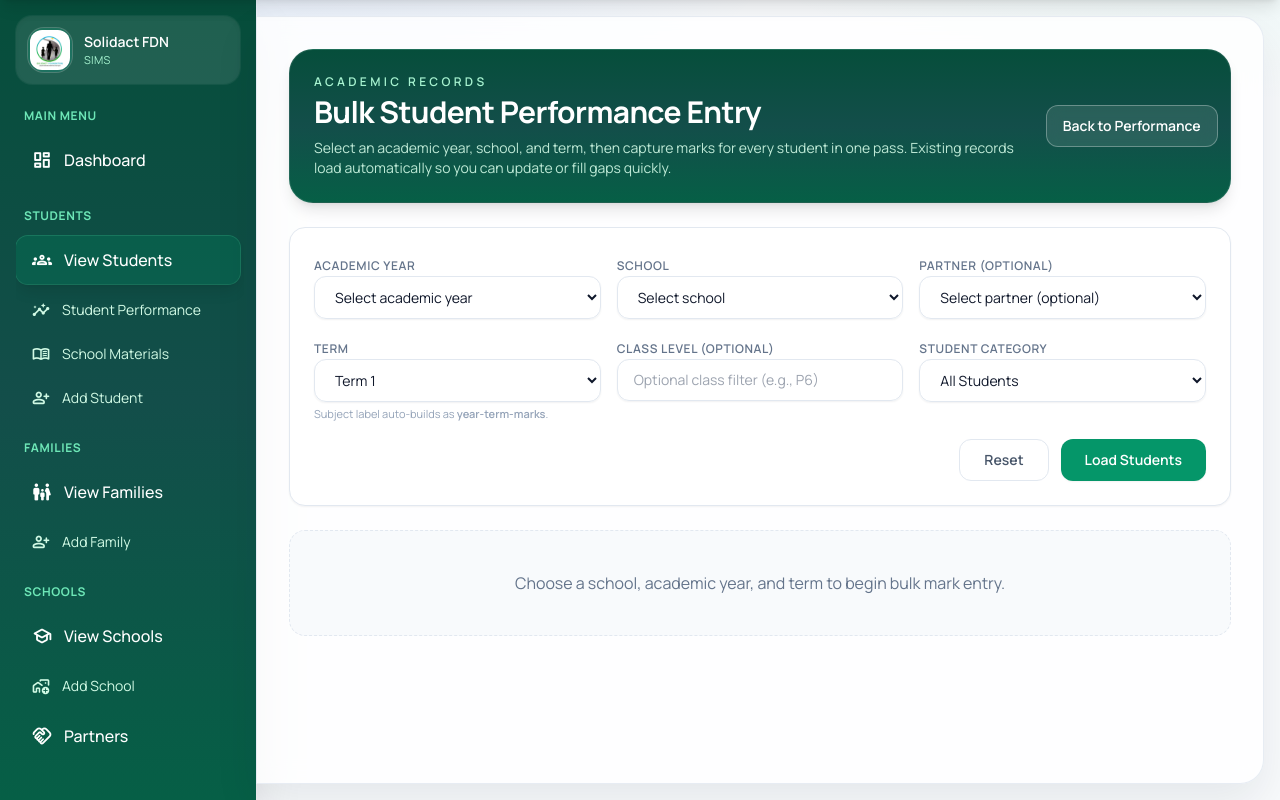
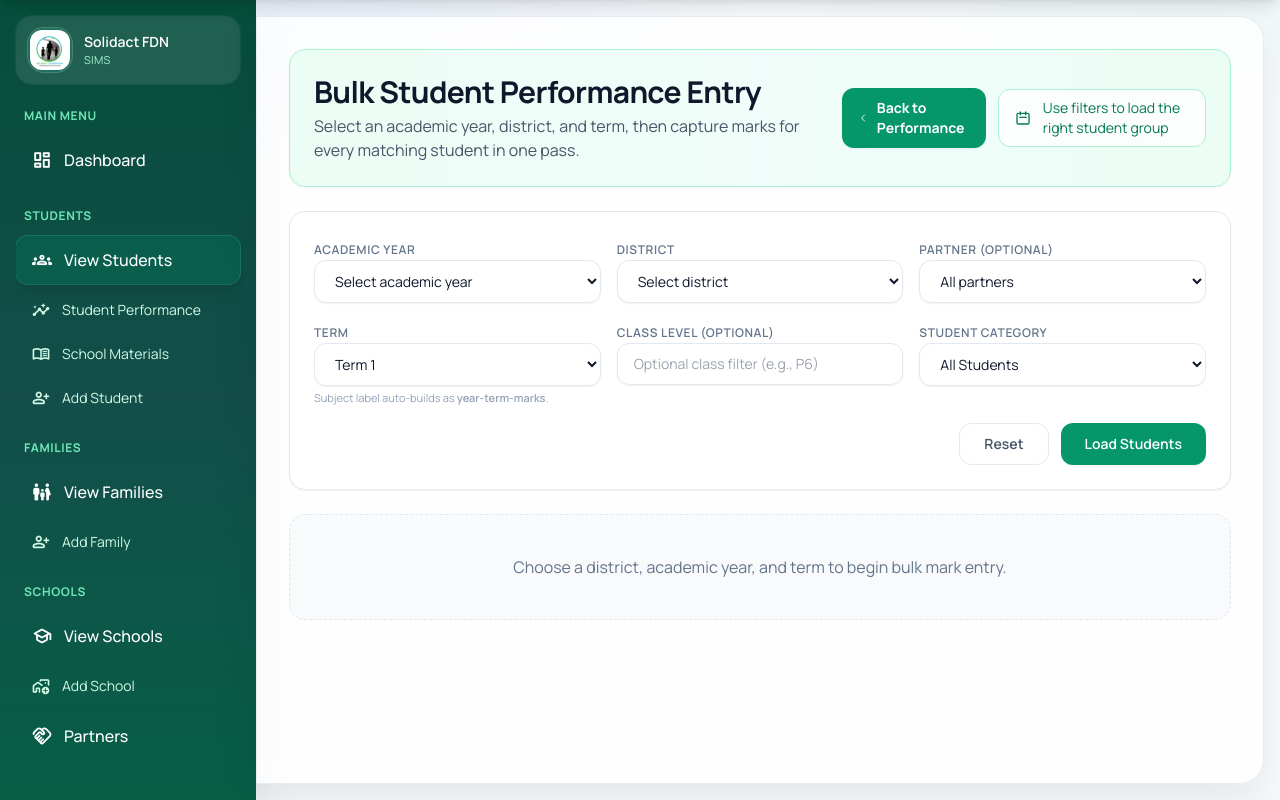
Before and after one commit to niyirerayannick/ssms, a Django app: page /students/performance/bulk-entry/ in a window 1280 px wide. Shown: the part 81-881 px from the top of the page. Run offline with Django 5.2, Linux system fonts and the light colour scheme; the visitor is signed in with stand-in values (Sample User, id 1); data that the repository does not hold is empty; parts of the project's set-up code (start-up, migrations or seed data) failed here and were passed over; some libraries are stand-ins or nearby versions.

Commit message:
feat(students): update bulk performance entry to filter by district instead of school

```diff
--- a/students/forms.py
+++ b/students/forms.py
@@ -424,10 +424,10 @@ class BulkPerformanceFilterForm(forms.Form):
             'class': 'w-full px-4 py-2.5 border border-slate-200 rounded-xl focus:ring-2 focus:ring-emerald-500/20 focus:border-emerald-500 bg-white/80 text-sm'
         })
     )
-    school = forms.ModelChoiceField(
-        queryset=School.objects.none(),
-        required=False,
-        empty_label="Select school",
+    district = forms.ModelChoiceField(
+        queryset=District.objects.none(),
+        required=True,
+        empty_label="Select district",
         widget=forms.Select(attrs={
             'class': 'w-full px-4 py-2.5 border border-slate-200 rounded-xl focus:ring-2 focus:ring-emerald-500/20 focus:border-emerald-500 bg-white/80 text-sm'
         })
@@ -456,7 +456,7 @@ class BulkPerformanceFilterForm(forms.Form):
     partner = forms.ModelChoiceField(
         queryset=Partner.objects.none(),
         required=False,
-        empty_label="Select partner (optional)",
+        empty_label="All partners",
         widget=forms.Select(attrs={
             'class': 'w-full px-4 py-2.5 border border-slate-200 rounded-xl focus:ring-2 focus:ring-emerald-500/20 focus:border-emerald-500 bg-white/80 text-sm'
         })
@@ -464,20 +464,14 @@ class BulkPerformanceFilterForm(forms.Form):
 
     def __init__(self, *args, **kwargs):
         super().__init__(*args, **kwargs)
-        schools = School.objects.order_by('name')
+        districts = District.objects.order_by('name')
         partners = Partner.objects.order_by('name')
-        self.fields['school'].queryset = schools
+        self.fields['district'].queryset = districts
         self.fields['partner'].queryset = partners
         apply_default_academic_year_field(self, 'academic_year')
 
     def clean(self):
-        cleaned = super().clean()
-        partner = cleaned.get('partner')
-        school = cleaned.get('school')
-        # If no partner is selected, school must be provided
-        if not partner and not school:
-            raise forms.ValidationError('Select a school or choose a partner.')
-        return cleaned
+        return super().clean()
 
 
 class BulkStudentMarkForm(forms.Form):
--- a/students/views.py
+++ b/students/views.py
@@ -1332,7 +1332,7 @@ def student_report_cards(request, pk):
 @login_required
 @permission_required('students.add_studentmark', raise_exception=True)
 def student_performance_bulk_entry(request):
-    """Bulk capture student marks filtered by school, year, and term."""
+    """Bulk capture student marks filtered by district, year, and term."""
 
     data_source = request.POST if request.method == 'POST' else request.GET
     filter_form = BulkPerformanceFilterForm(data_source or None)
@@ -1342,7 +1342,7 @@ def student_performance_bulk_entry(request):
     students_loaded = False
     table_rows = []
     selected_filters = {}
-    selected_school = None
+    selected_district = None
     selected_year = None
     term_display = None
     subject_label = None
@@ -1358,7 +1358,7 @@ def student_performance_bulk_entry(request):
     if filter_form.is_valid():
         students_loaded = True
         academic_year = filter_form.cleaned_data['academic_year']
-        school = filter_form.cleaned_data.get('school')
+        district = filter_form.cleaned_data['district']
         partner = filter_form.cleaned_data.get('partner')
         term = filter_form.cleaned_data['term']
         term_slug = term.lower().replace(' ', '')
@@ -1366,7 +1366,7 @@ def student_performance_bulk_entry(request):
         category = filter_form.cleaned_data['category']
         class_level = filter_form.cleaned_data.get('class_level', '').strip()
 
-        selected_school = school
+        selected_district = district
         selected_partner = partner
         selected_year = academic_year
         term_display = term
@@ -1374,19 +1374,19 @@ def student_performance_bulk_entry(request):
         class_label = class_level or None
         category_label = dict(filter_form.fields['category'].choices).get(category, category)
 
-        # If a partner is selected, load students associated with that partner.
+        student_qs = (
+            Student.objects.filter(is_active=True)
+            .select_related('school', 'partner', 'family__district')
+            .filter(
+                Q(family__district=district) |
+                Q(partner__district=district) |
+                Q(school__district=district)
+            )
+            .order_by('first_name', 'last_name')
+            .distinct()
+        )
         if partner:
-            student_qs = (
-                Student.objects.filter(is_active=True, partner=partner)
-                .select_related('school', 'partner')
-                .order_by('first_name', 'last_name')
-            )
-        else:
-            student_qs = (
-                Student.objects.filter(is_active=True, school=school)
-                .select_related('school', 'partner')
-                .order_by('first_name', 'last_name')
-            )
+            student_qs = student_qs.filter(partner=partner)
         if category == 'primary':
             student_qs = student_qs.filter(school_level='primary')
         elif category == 'secondary':
@@ -1466,18 +1466,16 @@ def student_performance_bulk_entry(request):
 
                 messages.success(
                     request,
-                    f"Bulk marks saved{f' for {partner.name}' if partner else f' for {school.name}'}: {created_count} new, {updated_count} updated."
+                    f"Bulk marks saved for {district.name}{f' - {partner.name}' if partner else ''}: {created_count} new, {updated_count} updated."
                 )
                 params = {
                     'academic_year': academic_year.id,
+                    'district': district.id,
                     'term': term,
                     'category': category,
                 }
                 if partner:
                     params['partner'] = partner.id
-                else:
-                    if school:
-                        params['school'] = school.id
                 if class_level:
                     params['class_level'] = class_level
                 query = urlencode(params)
@@ -1497,14 +1495,12 @@ def student_performance_bulk_entry(request):
 
         selected_filters = {
             'academic_year': academic_year.id,
+            'district': district.id,
             'term': term,
             'category': category,
         }
         if partner:
             selected_filters['partner'] = partner.id
-        else:
-            if school:
-                selected_filters['school'] = school.id
         if class_level:
             selected_filters['class_level'] = class_level
 
@@ -1514,7 +1510,7 @@ def student_performance_bulk_entry(request):
         'table_rows': table_rows,
         'students_loaded': students_loaded,
         'selected_filters': selected_filters,
-        'selected_school': selected_school,
+        'selected_district': selected_district,
         'selected_partner': selected_partner if 'selected_partner' in locals() else None,
         'selected_year': selected_year,
         'term_display': term_display,
--- a/templates/students/student_performance_bulk_entry.html
+++ b/templates/students/student_performance_bulk_entry.html
@@ -5,15 +5,26 @@
 
 {% block content %}
 <div class="space-y-6">
-    <div class="bg-gradient-to-b from-emerald-900 via-teal-900 to-emerald-800 rounded-3xl p-6 text-white shadow-lg border border-white/10">
+    <div class="bg-gradient-to-r from-emerald-50 via-teal-50 to-emerald-50 border border-emerald-200 rounded-2xl p-4 sm:p-6 shadow-sm">
         <div class="flex flex-col lg:flex-row lg:items-center lg:justify-between gap-4">
             <div>
-                <p class="text-xs uppercase tracking-[0.28em] text-emerald-200 font-semibold">Academic Records</p>
-                <h1 class="text-3xl font-bold mt-1">Bulk Student Performance Entry</h1>
-                <p class="text-sm text-emerald-100/90 mt-2 max-w-3xl">Select an academic year, school, and term, then capture marks for every student in one pass. Existing records load automatically so you can update or fill gaps quickly.</p>
+                <h1 class="text-2xl sm:text-3xl font-bold text-slate-900">Bulk Student Performance Entry</h1>
+                <p class="text-sm sm:text-base text-slate-600 mt-1">Select an academic year, district, and term, then capture marks for every matching student in one pass.</p>
             </div>
-            <div class="flex flex-wrap gap-2 w-full sm:w-auto">
-                <a href="{% url 'students:student_performance' %}" class="flex-1 sm:flex-none inline-flex items-center justify-center px-4 py-2.5 rounded-xl text-sm font-semibold bg-white/10 hover:bg-white/20 backdrop-blur border border-white/30 transition-all">Back to Performance</a>
+            <div class="flex flex-col sm:flex-row items-stretch sm:items-center gap-3 w-full sm:w-auto">
+                <a href="{% url 'students:student_performance' %}"
+                   class="inline-flex items-center justify-center gap-2 px-4 py-2.5 text-sm font-bold text-white bg-emerald-600 rounded-xl shadow-sm hover:bg-emerald-700 active:scale-95">
+                    <svg class="w-4 h-4" fill="none" stroke="currentColor" viewBox="0 0 24 24">
+                        <path stroke-linecap="round" stroke-linejoin="round" stroke-width="2" d="M15 19l-7-7 7-7" />
+                    </svg>
+                    Back to Performance
+                </a>
+                <div class="flex items-center gap-2 sm:gap-3 text-xs sm:text-sm text-emerald-700 bg-white/80 border border-emerald-200 rounded-xl px-3 sm:px-4 py-2 w-full sm:w-auto">
+                    <svg class="w-4 h-4 shrink-0" fill="none" stroke="currentColor" viewBox="0 0 24 24">
+                        <path stroke-linecap="round" stroke-linejoin="round" stroke-width="2" d="M8 7V3m8 4V3m-9 8h10M5 21h14a2 2 0 002-2V7a2 2 0 00-2-2H5a2 2 0 00-2 2v12a2 2 0 002 2z"/>
+                    </svg>
+                    <span>Use filters to load the right student group</span>
+                </div>
             </div>
         </div>
     </div>
@@ -25,8 +36,8 @@
                 {{ filter_form.academic_year }}
             </div>
             <div>
-                <label class="text-xs font-semibold text-slate-500 uppercase tracking-wider">School</label>
-                {{ filter_form.school }}
+                <label class="text-xs font-semibold text-slate-500 uppercase tracking-wider">District</label>
+                {{ filter_form.district }}
             </div>
             <div>
                 <label class="text-xs font-semibold text-slate-500 uppercase tracking-wider">Partner (optional)</label>
@@ -64,8 +75,8 @@
             <div class="bg-white rounded-2xl border border-emerald-100 p-5">
                 <p class="text-xs uppercase tracking-wider text-slate-500 font-semibold">Students Loaded</p>
                 <p class="text-3xl font-bold text-slate-900 mt-1">{{ summary.student_count }}</p>
-                {% if selected_school %}
-                    <p class="text-xs text-slate-500 mt-1">{{ selected_school.name }}</p>
+                {% if selected_district %}
+                    <p class="text-xs text-slate-500 mt-1">{{ selected_district.name }}</p>
                 {% endif %}
                 {% if selected_partner %}
                     <p class="text-xs text-slate-500 mt-1">Partner: {{ selected_partner.name }}</p>
@@ -169,7 +180,7 @@
         <div class="bg-rose-50 border border-rose-200 text-rose-700 text-sm px-4 py-3 rounded-xl">Could not load students. Please check filter selections.</div>
     {% else %}
         <div class="bg-slate-50 border border-dashed border-slate-200 rounded-2xl p-10 text-center text-slate-500">
-            Choose a school, academic year, and term to begin bulk mark entry.
+            Choose a district, academic year, and term to begin bulk mark entry.
         </div>
     {% endif %}
 </div>
@@ -179,12 +190,12 @@
 <script>
     document.addEventListener('DOMContentLoaded', function () {
         if (window.TomSelect) {
-            const schoolSelect = document.getElementById('id_school');
-            if (schoolSelect) {
-                new TomSelect(schoolSelect, {
+            const districtSelect = document.getElementById('id_district');
+            if (districtSelect) {
+                new TomSelect(districtSelect, {
                     create: false,
                     sortField: { field: 'text', direction: 'asc' },
-                    placeholder: 'Search schools…',
+                    placeholder: 'Search districts...',
                     plugins: ['clear_button']
                 });
             }
@@ -193,29 +204,9 @@
                 new TomSelect(partnerSelect, {
                     create: false,
                     sortField: { field: 'text', direction: 'asc' },
-                    placeholder: 'Search partners…',
+                    placeholder: 'Search partners...',
                     plugins: ['clear_button']
                 });
-            }
-            // Toggle school field required/disabled when partner selected
-            function toggleSchoolByPartner() {
-                const schoolSelect = document.getElementById('id_school');
-                if (!schoolSelect || !partnerSelect) return;
-                const parent = schoolSelect.closest('div');
-                if (partnerSelect.value) {
-                    schoolSelect.value = '';
-                    schoolSelect.disabled = true;
-                    schoolSelect.removeAttribute('required');
-                    if (parent) parent.classList.add('opacity-50', 'pointer-events-none');
-                } else {
-                    schoolSelect.disabled = false;
-                    schoolSelect.setAttribute('required', 'true');
-                    if (parent) parent.classList.remove('opacity-50', 'pointer-events-none');
-                }
-            }
-            if (partnerSelect) {
-                partnerSelect.addEventListener('change', toggleSchoolByPartner);
-                toggleSchoolByPartner();
             }
         }
     });
```
